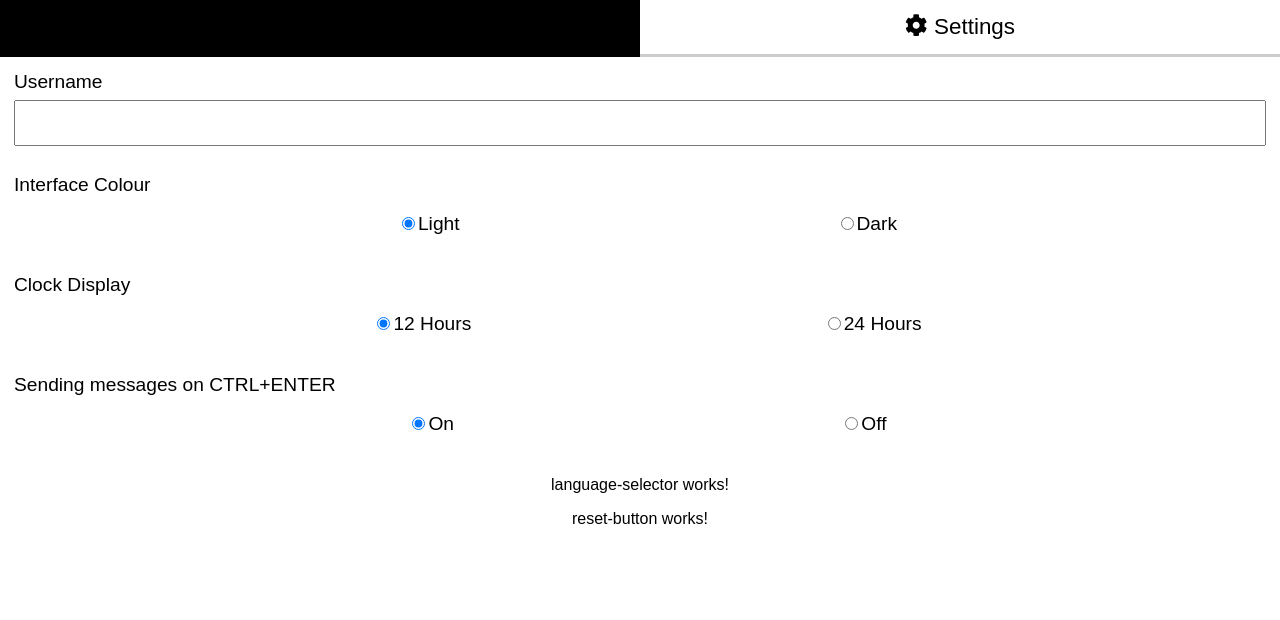
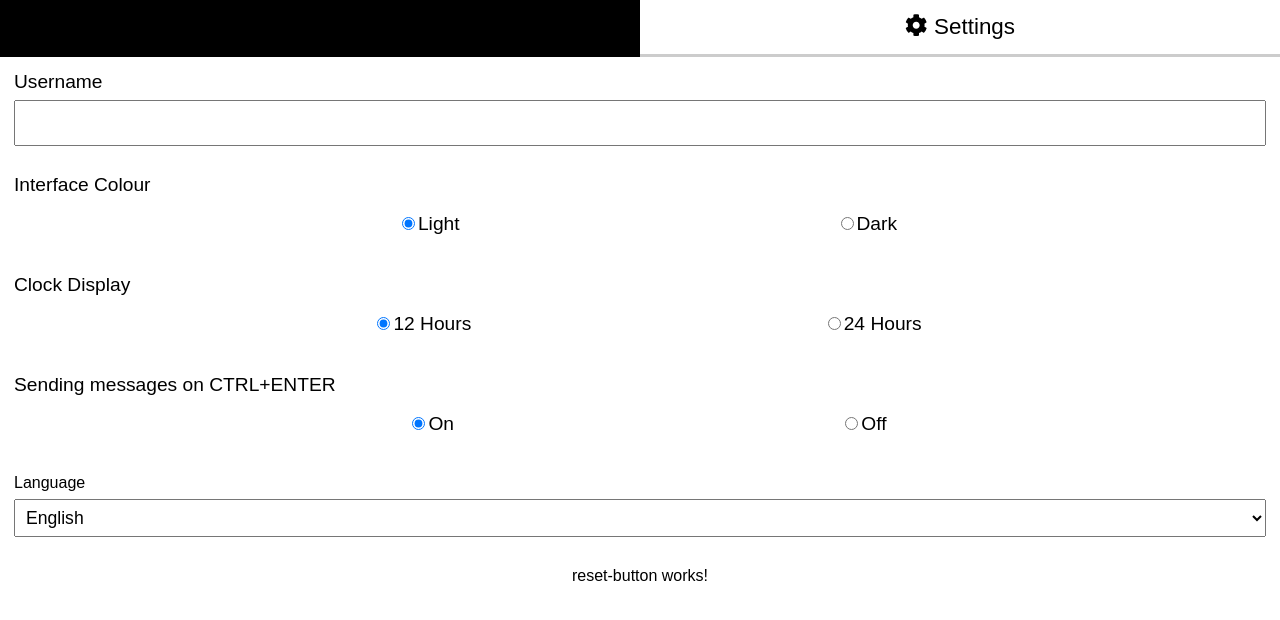
Before and after one commit to mihailgaberov/angular-chat, an Angular app: page /settings in a window 1280 px wide. Shown: the top 620 px of the page. Built offline with nearby package versions, Linux system fonts and the light colour scheme.

Commit message:
:sparkles: Added language-selector.component UI.

```diff
--- a/src/app/language-selector/language-selector.component.html
+++ b/src/app/language-selector/language-selector.component.html
@@ -1 +1,7 @@
-<p>language-selector works!</p>
+<div class="language-selector">
+  <label for="language">Language</label>
+  <select id="language">
+    <option value="en" selected>English</option>
+    <option value="de">Deutsch</option>
+  </select>
+</div>
--- a/src/app/language-selector/language-selector.component.scss
+++ b/src/app/language-selector/language-selector.component.scss
@@ -0,0 +1,15 @@
+.language-selector {
+  padding: 14px;
+  text-align: left;
+  border-bottom: 1px solid var(--primary-dark);
+
+  select {
+    color: var(--primary-dark);
+    width: 100%;
+    line-height: 28px;
+    margin-top: 7px;
+    font-size: 1.1em;
+    box-sizing: border-box;
+    padding: 7px;
+  }
+}
```
